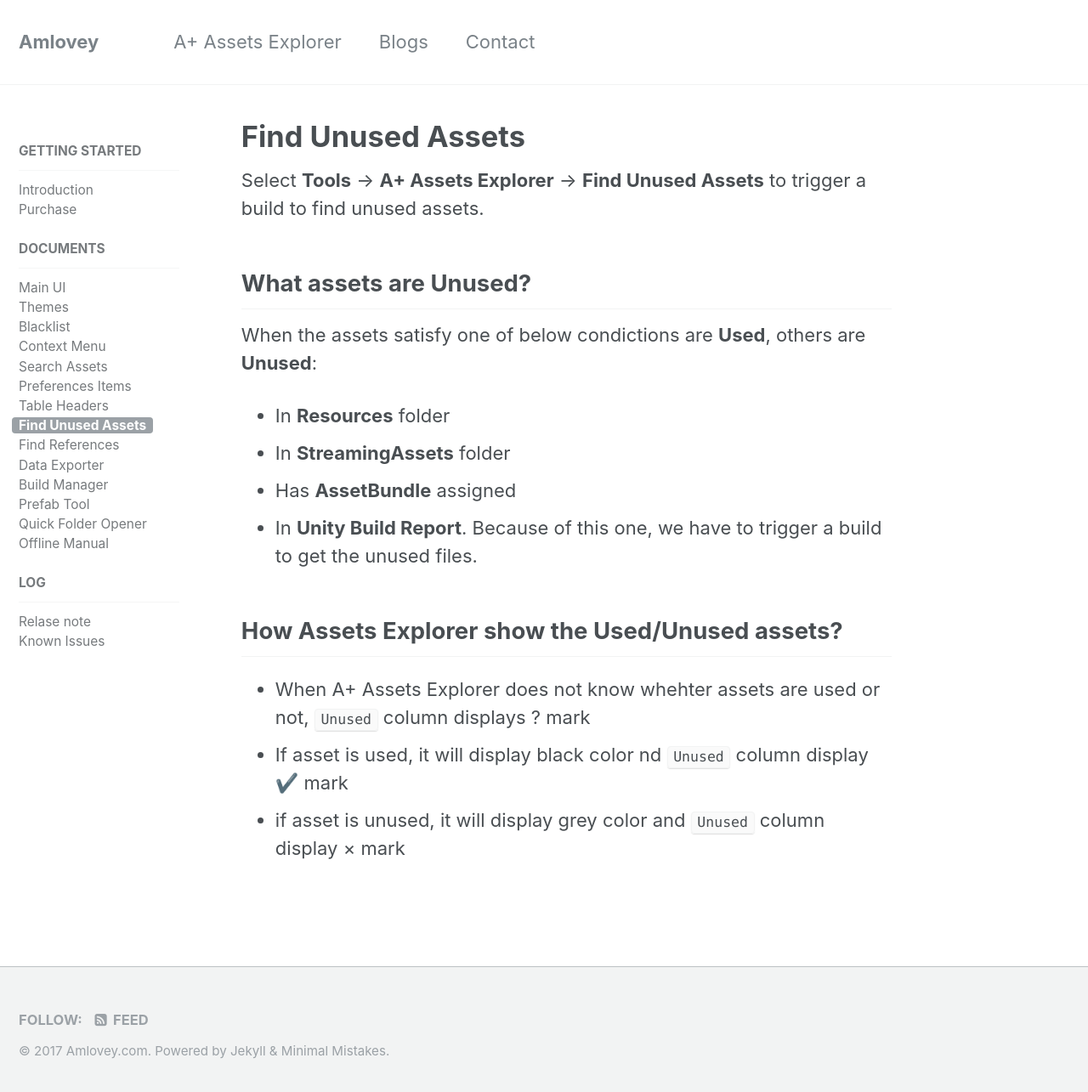
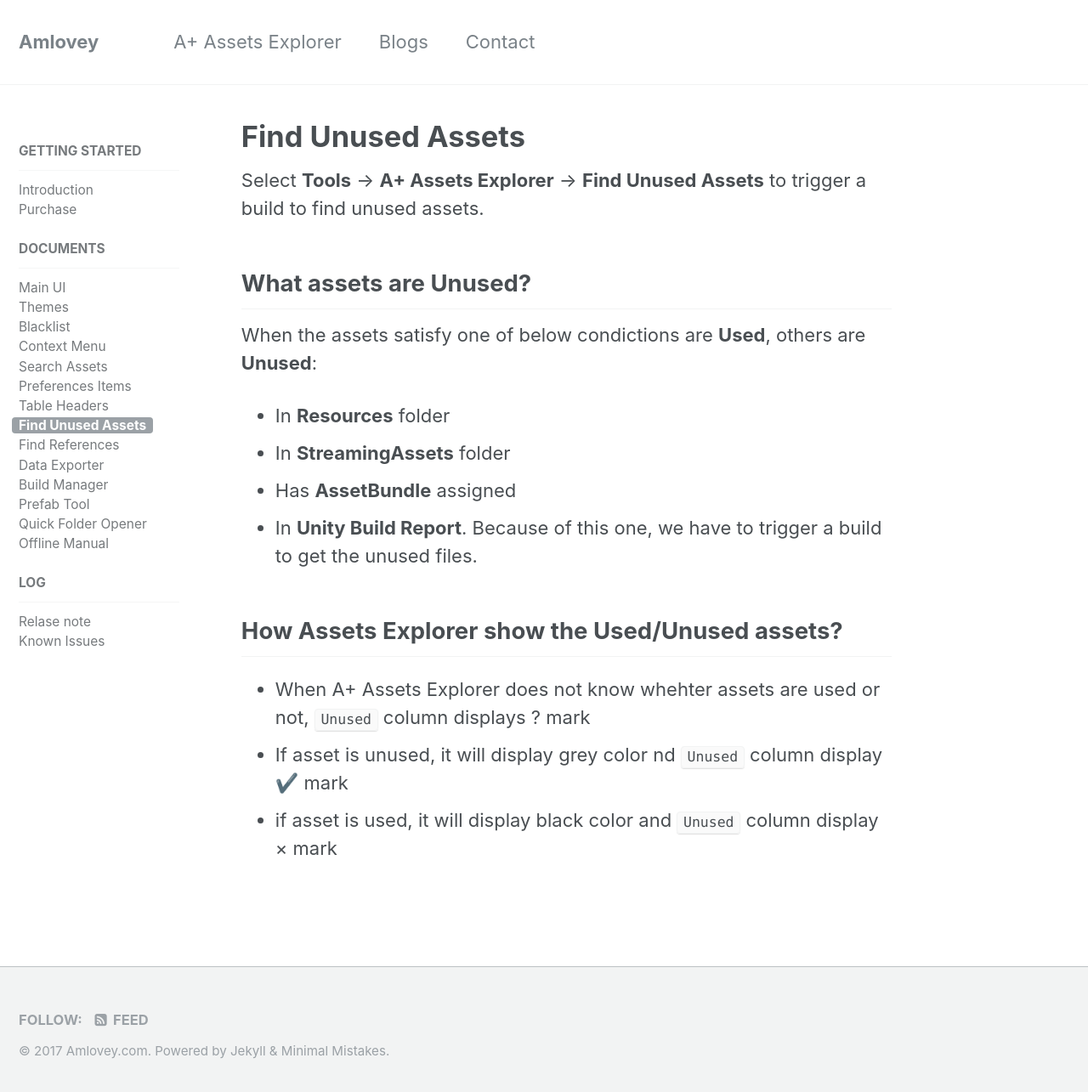
Before and after one commit to amloveyweb/amloveyweb.github.io, a Jekyll site: the page built from _pages/AssetsExplorer/Find Unused Assets.md, in a window 1280 px wide and 1292 px high. Shown: the top 1285 px of the window at 85% size. Built offline with Jekyll 4.4.1, drawn with Linux system fonts in a browser that asks for light colours.

Commit message:
fix typo

```diff
--- a/_pages/AssetsExplorer/Find Unused Assets.md
+++ b/_pages/AssetsExplorer/Find Unused Assets.md
@@ -20,5 +20,5 @@
 ## How Assets Explorer show the Used/Unused assets?
 
 * When A+ Assets Explorer does not know whehter assets are used or not, `Unused` column displays ? mark
-* If asset is used, it will display black color nd `Unused` column display ✔️ mark
-* if asset is unused, it will display grey color and `Unused` column display &times; mark
+* If asset is unused, it will display grey color nd `Unused` column display ✔️ mark
+* if asset is used, it will display black color and `Unused` column display &times; mark
```
